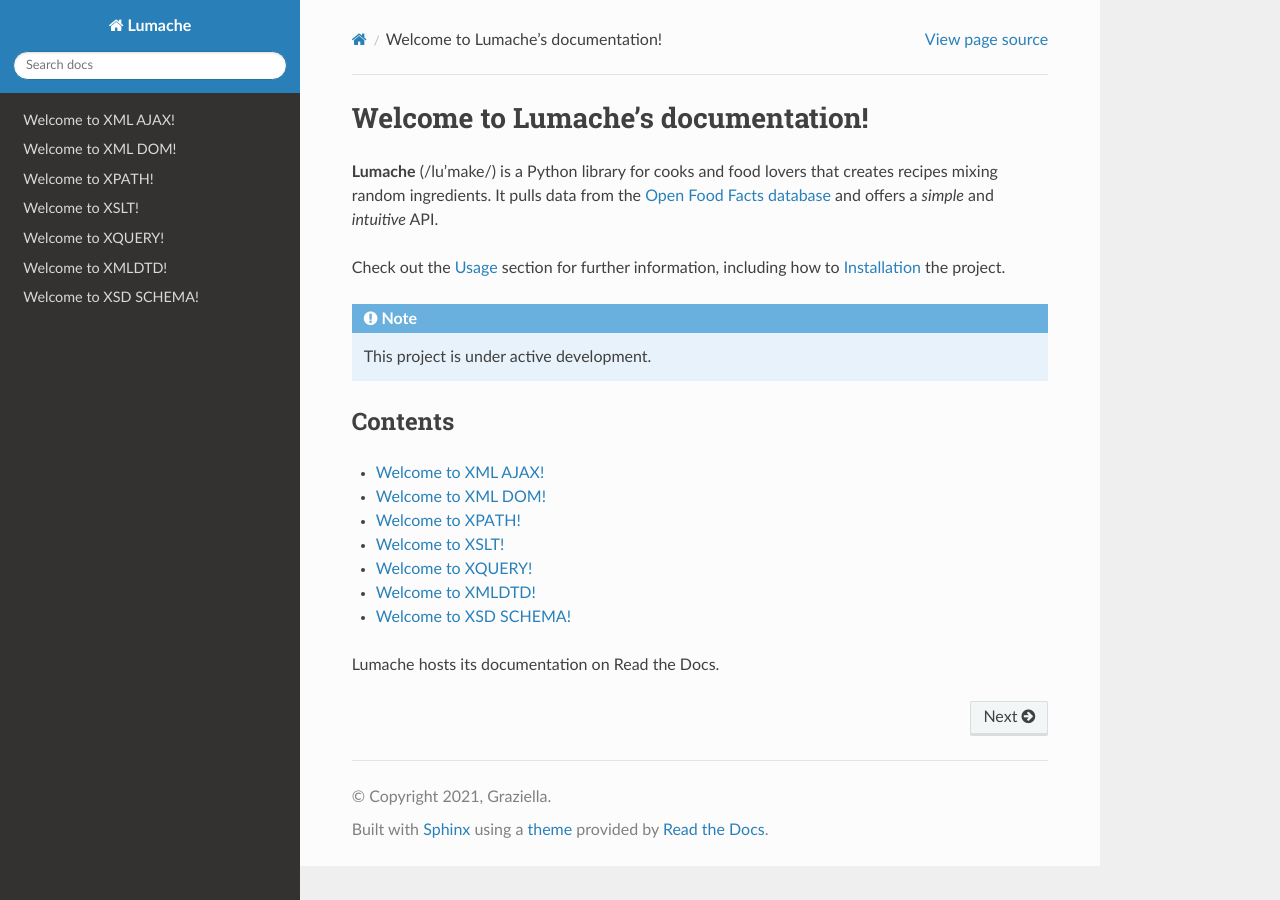
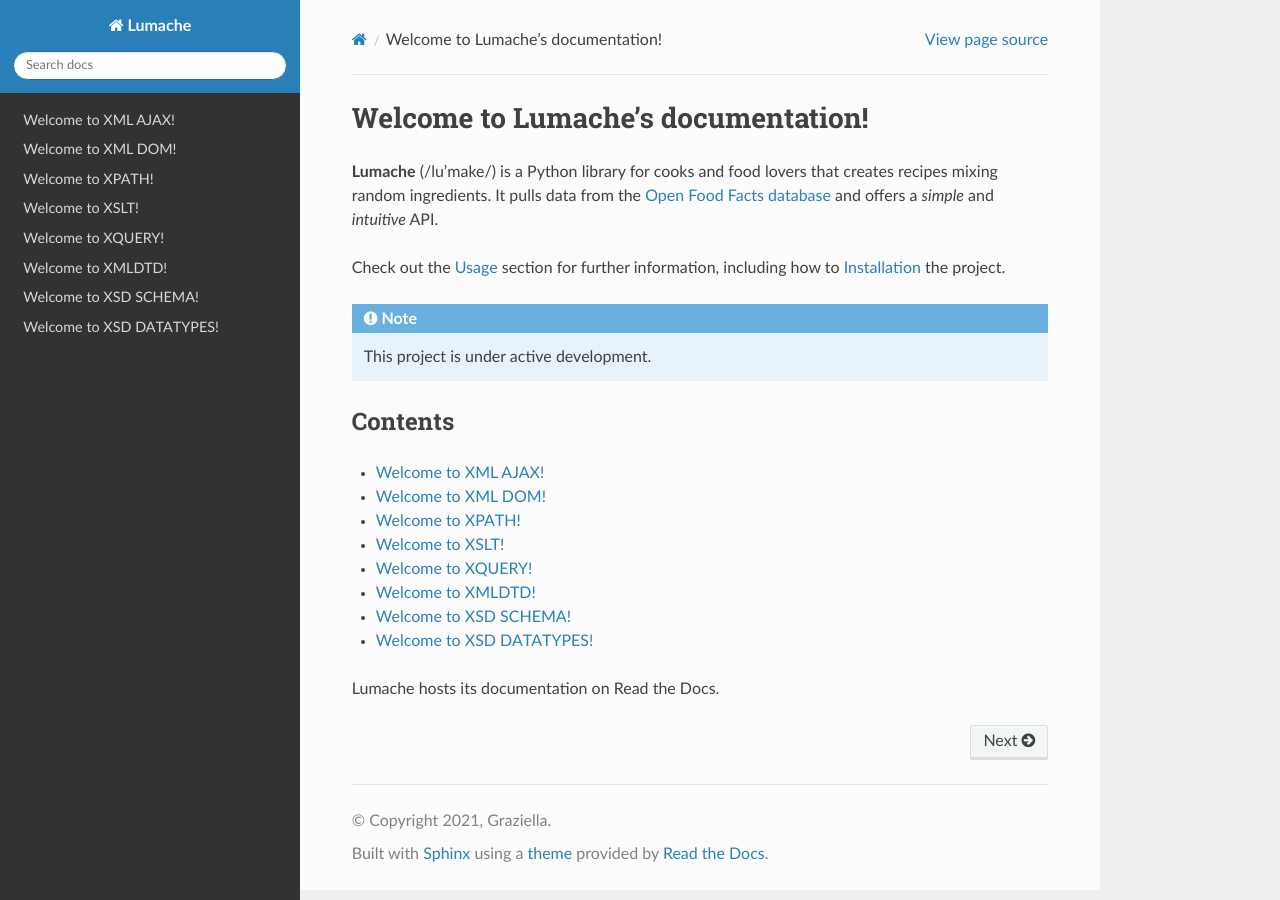
Before and after one commit to riah89294/xml-tutorial, a Sphinx documentation site: the page built from docs/source/index.rst, in a window 1280 px wide. Built offline with Sphinx 7.4.7 and the Read the Docs theme 3.1.0, drawn with Linux system fonts in a browser that asks for light colours.

Commit message:
Update index.rst

```diff
--- a/docs/source/index.rst
+++ b/docs/source/index.rst
@@ -25,4 +25,5 @@ Contents
  xquery.rst
  xmldtd.rst
  xsd_schema.rst
+ xsd_datatypes.rst
 Lumache hosts its documentation on Read the Docs.
```
